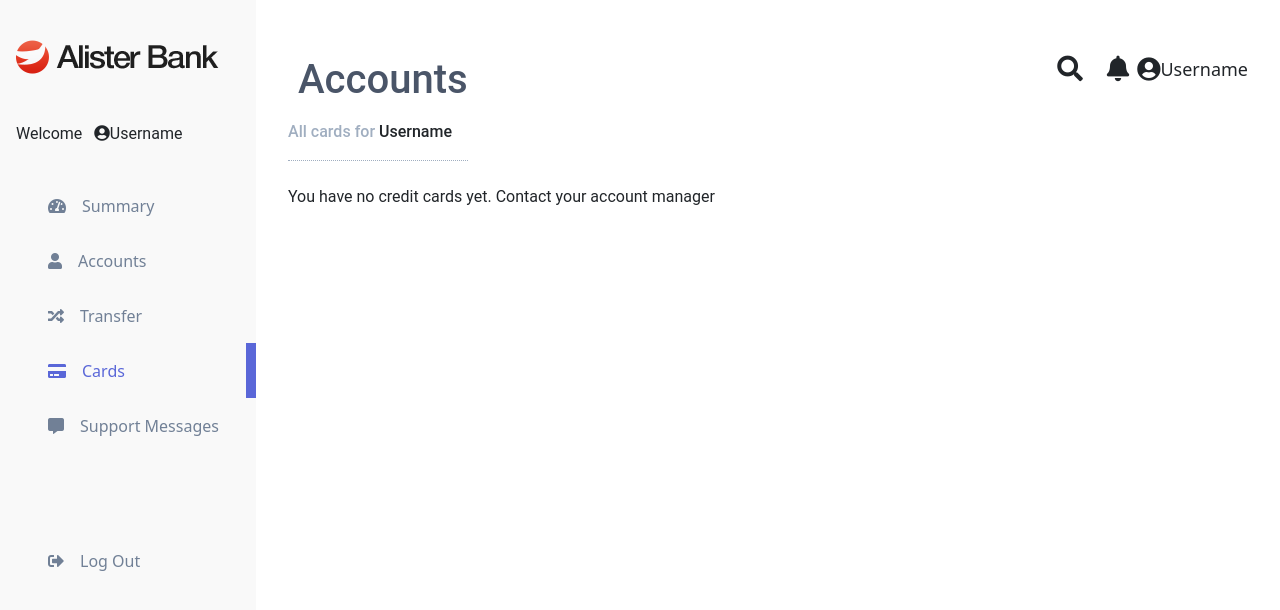
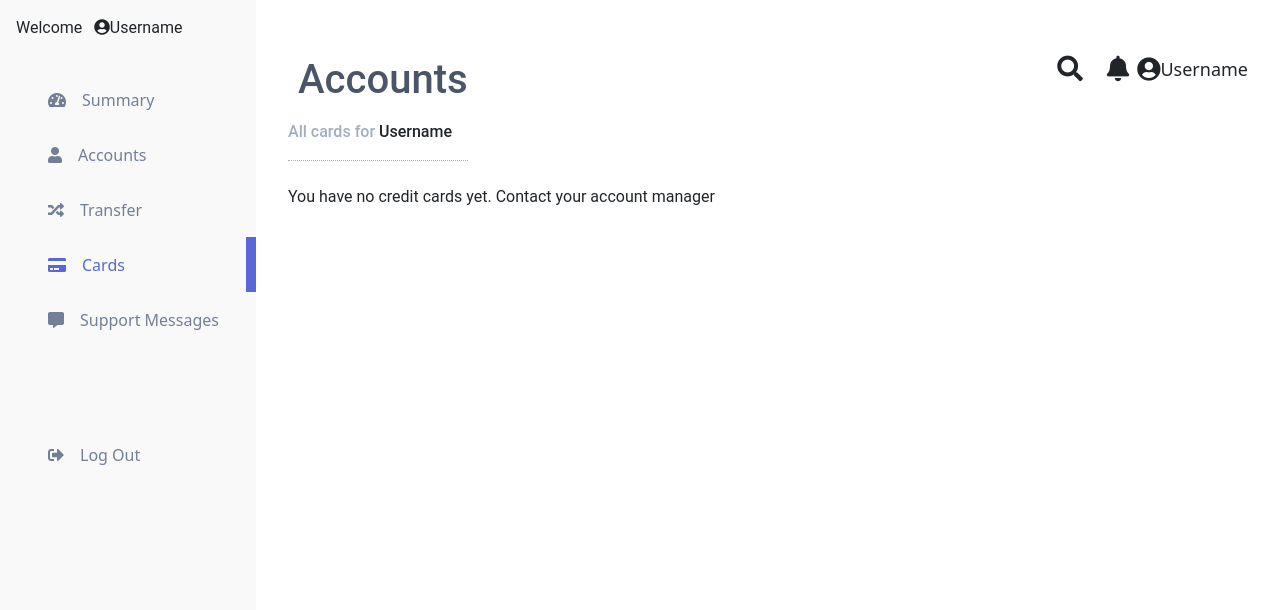
Before and after one commit to MoneyXCode/Cosmos_User, a website: page public/cards.html in a window 1280 px wide. Drawn offline with Linux system fonts and the light colour scheme; no server answers.

Commit message:
Update cards.html

```diff
--- a/public/cards.html
+++ b/public/cards.html
@@ -7,14 +7,14 @@
     <link rel="stylesheet" href="css/style.css">
     <link rel="stylesheet" href="css/bootstrap.min.css">
     <link rel="stylesheet" href="css/all.min.css">
-    <title>Account</title>
+    <title>Card</title>
 </head>
 <body>
     <script src="js/userapp.js"></script>
     <div>
         <div style="display: none;" class="topmenu py-3 px-5 justify-content-between align-content-center">
             <div class="ms-2">
-                <img src="./Images/logo-2.png" class="img-fluid" alt="">
+                <!--img src="./Images/logo-2.png" class="img-fluid" alt=""-->
             </div>
             <div class="d-flex justify-content-center align-items-center">
                 <span class="ms-3"><a href="summarydashboard.html" style="text-decoration: none; color: black; font-weight: 300;"><i class="fas fa-house-user fa-md"></i></a></span>
@@ -26,7 +26,7 @@
     <div class="family-container d-flex">
         <div class="sidebar">
                 <div class="logo-head py-3 px-3">
-                    <img src="./images/logo-2.png" class="mt-4 mb-5 img-fluid" alt="">
+                    <!--img src="./images/logo-2.png" class="mt-4 mb-5 img-fluid" alt=""-->
                     <div class="leading">
                         <div class="text-sm"><p>Welcome <span class="ms-2"><i class="fas fa-user-circle"></i></span><span id="cardusername">Username</span></p></div>
                     </div>
```
